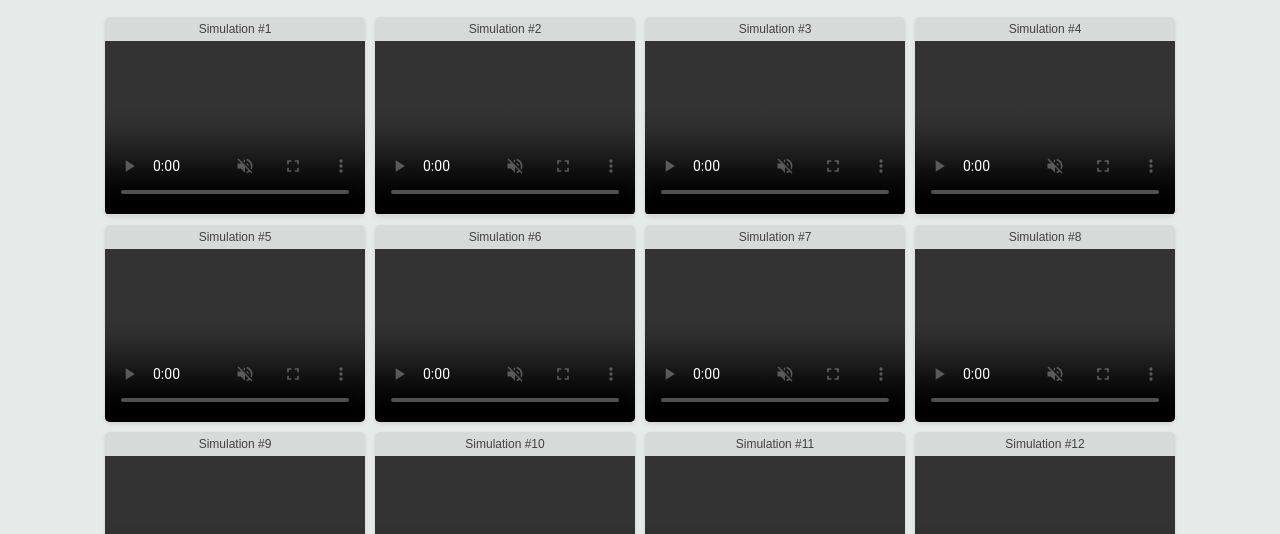
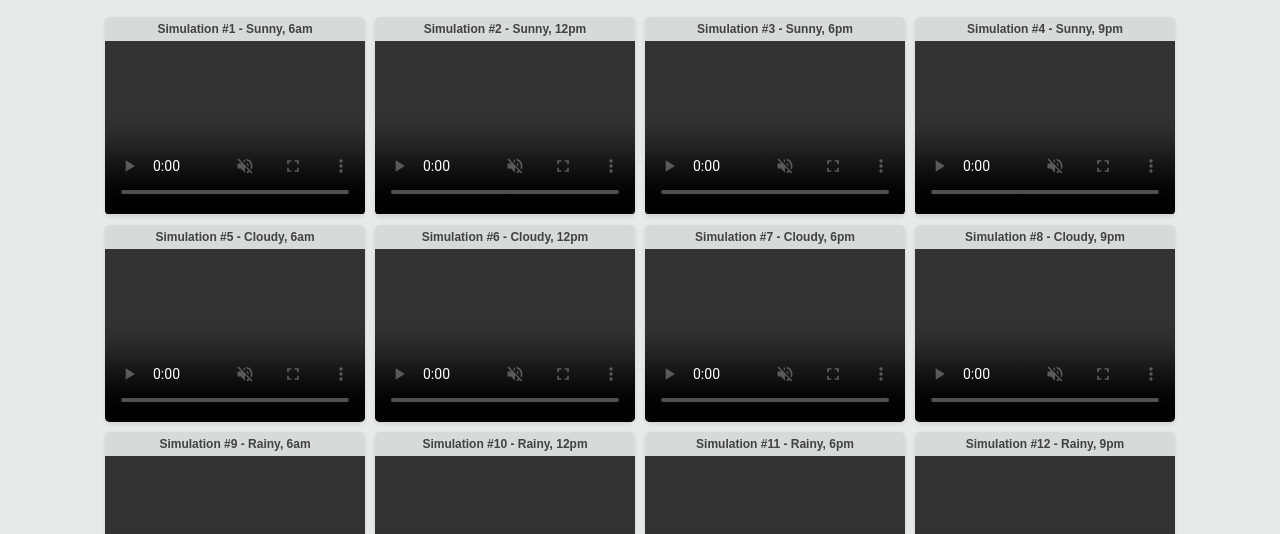
Before and after one commit to AutoDRIVE-Ecosystem/AutoDRIVE-Simulator-HPC, a plain HTML site: page index.html in a window 1280 px wide. Shown: the part 266-800 px from the top of the page. Drawn offline with nearby package versions, Linux system fonts and the light colour scheme; no server answers.

Commit message:
move stream metadata to config file; add simulation description

```diff
--- /dev/null
+++ b/config.json
@@ -0,0 +1,20 @@
+{
+    "streams": [
+      {"url": "output_1.m3u8", "description": "Sunny, 6am "},
+      {"url": "output_2.m3u8", "description": "Sunny, 12pm"},
+      {"url": "output_3.m3u8", "description": "Sunny, 6pm "},
+      {"url": "output_4.m3u8", "description": "Sunny, 9pm "},
+      {"url": "output_5.m3u8", "description": "Cloudy, 6am "},
+      {"url": "output_6.m3u8", "description": "Cloudy, 12pm"},
+      {"url": "output_7.m3u8", "description": "Cloudy, 6pm "},
+      {"url": "output_1.m3u8", "description": "Cloudy, 9pm "},
+      {"url": "output_2.m3u8", "description": "Rainy, 6am "},
+      {"url": "output_3.m3u8", "description": "Rainy, 12pm"},
+      {"url": "output_4.m3u8", "description": "Rainy, 6pm "},
+      {"url": "output_5.m3u8", "description": "Rainy, 9pm "},
+      {"url": "output_6.m3u8", "description": "Foggy, 6am "},
+      {"url": "output_7.m3u8", "description": "Foggy, 12pm"},
+      {"url": "output_7.m3u8", "description": "Foggy, 6pm "},
+      {"url": "output_8.m3u8", "description": "Foggy, 9pm "}
+    ]
+  }
--- a/loadStreams.js
+++ b/loadStreams.js
@@ -16,34 +16,23 @@ document.addEventListener('DOMContentLoaded', function() {
   videoGrid.style.gridTemplateColumns = `repeat(${cols}, 1fr)`;
   videoGrid.style.gridGap = `${gridGap}px`;
 
-  // Define an array with all the stream URLs (add 'http://...' if needed)
-  const streamUrls = [
-    'output_1.m3u8',
-    'output_2.m3u8',
-    'output_3.m3u8',
-    'output_4.m3u8',
-    'output_5.m3u8',
-    'output_6.m3u8',
-    'output_7.m3u8',
-    'output_1.m3u8',
-    'output_2.m3u8',
-    'output_3.m3u8',
-    'output_4.m3u8',
-    'output_5.m3u8',
-    'output_6.m3u8',
-    'output_7.m3u8',
-    'output_7.m3u8',
-    'output_8.m3u8'
-  ];
+  // Fetch stream URLs from the JSON config file asynchronously
+  fetch('./config.json')
+    .then(response => response.json())
+    .then(data => {
+      const streams = data.streams;
 
       // Function to add a stream to the grid
-  function addStreamToGrid(streamUrl, index) {
+      function addStreamToGrid(stream, index) {
         const streamBox = document.createElement('div');
         streamBox.className = 'stream-box';
 
         const title = document.createElement('div');
         title.className = 'stream-title';
-    title.textContent = `Simulation #${index + 1}`;
+        title.textContent = `Simulation #${index + 1}` +
+          (stream.description ?
+            (stream.description.length <= 17 ? ` - ${stream.description}` : ` - ${stream.description.substring(0, 15)}...`) :
+            '');
         streamBox.appendChild(title);
 
         const videoWrapper = document.createElement('div');
@@ -63,23 +52,25 @@ document.addEventListener('DOMContentLoaded', function() {
       }
 
       // Create and load the streams
-  streamUrls.forEach((streamUrl, index) => {
-    const { video } = addStreamToGrid(streamUrl, index);
+      streams.forEach((stream, index) => {
+        const { video } = addStreamToGrid(stream, index);
 
-    fetch(streamUrl, { method: 'HEAD' })
+        fetch(stream.url, { method: 'HEAD' })
           .then(response => {
             if (response.ok) {
               if (Hls.isSupported()) {
                 const hls = new Hls();
                 hls.attachMedia(video);
                 hls.on(Hls.Events.MEDIA_ATTACHED, function () {
-              hls.loadSource(streamUrl);
+                  hls.loadSource(stream.url);
                 });
               } else if (video.canPlayType('application/vnd.apple.mpegurl')) {
-            video.src = streamUrl;
+                video.src = stream.url;
               }
             }
           })
-      .catch(error => console.error(`Error fetching stream ${streamUrl}:`, error));
+          .catch(error => console.error(`Error fetching stream ${stream.url}:`, error));
       });
+    })
+    .catch(error => console.error("Failed to load config.json:", error));
 });
--- a/style.css
+++ b/style.css
@@ -39,6 +39,7 @@ body {
     font-size: 12px;
     color: #434142;
     text-align: center;
+    font-weight: bold;
   }
 
   .video-wrapper {
```
Lines whose indentation alone changed are shown as unchanged.
